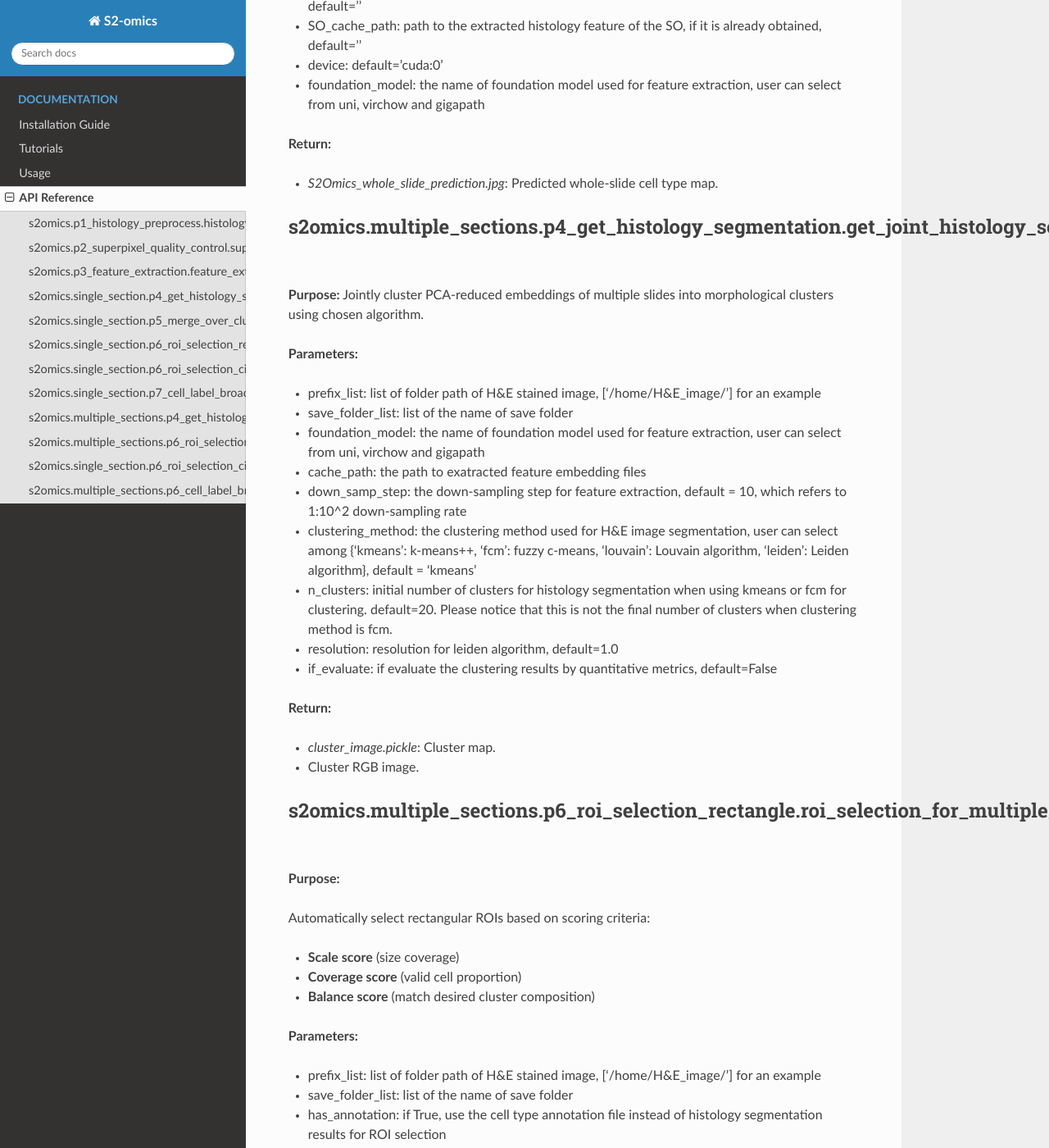
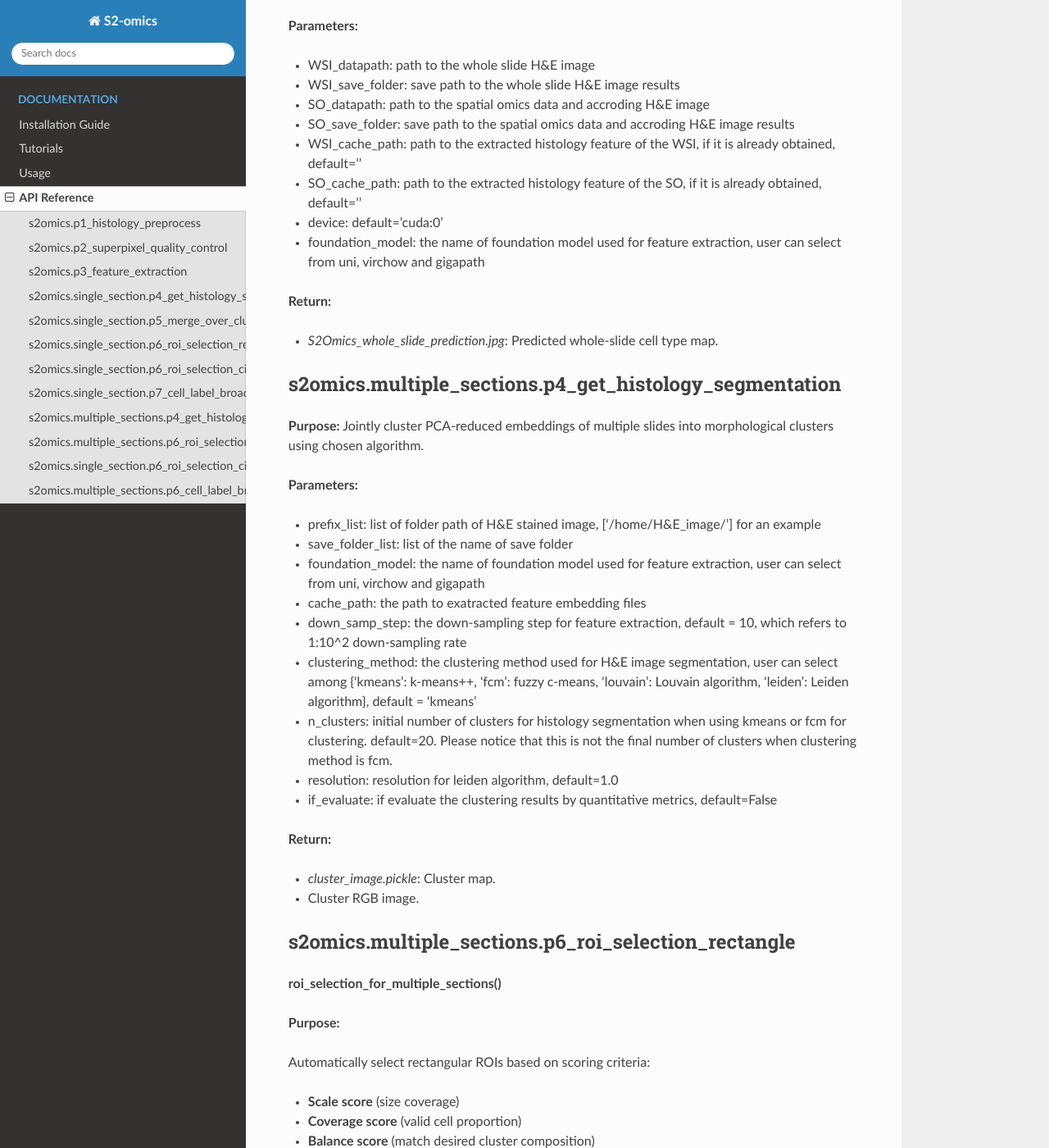
Before and after one commit to ddb-qiwang/S2Omics, a Sphinx documentation site: the page built from docs/source/api.rst, in a window 1280 px wide and 1400 px high, scrolled down 5484 px. Shown: the whole window at 82% size. Built offline with Sphinx 7.4.7 and the Read the Docs theme 3.1.0, drawn with Linux system fonts in a browser that asks for light colours; pages that are not in the unit, such as notebooks, are missing from menus; some of the changed text lies outside the part shown.

```diff
--- a/docs/source/api.rst
+++ b/docs/source/api.rst
@@ -5,8 +5,10 @@ Below are the main modules in the S2Omics pipeline, with purpose, CLI parameters
 and I/O descriptions. Autodoc will generate detailed function and class listings from docstrings.
 
 ----------------------------------------
-s2omics.p1_histology_preprocess.histology_preprocess
+s2omics.p1_histology_preprocess
 ----------------------------------------
+
+**histology_preprocess()**
 
 **Purpose:**
 
@@ -26,8 +28,10 @@ Scale and pad raw H&E stained images to a target resolution so that image dimens
 - `he.jpg`: scaled + padded image. Saved under prefix folder
 
 ----------------------------------------
-s2omics.p2_superpixel_quality_control.superpixel_quality_control
+s2omics.p2_superpixel_quality_control
 ----------------------------------------
+
+**superpixel_quality_control()**
 
 **Purpose:**
 
@@ -57,8 +61,10 @@ or with low structural quality, using density and texture analysis. The new vers
 - `mask-small.png`: binary mask, saved under HistoSweep_output folder
 
 ----------------------------------------
-s2omics.p3_feature_extraction.feature_extraction
+s2omics.p3_feature_extraction
 ----------------------------------------
+
+**feature_extraction()**
 
 **Purpose:**
 
@@ -87,8 +93,10 @@ Apply a foundation model (UNI / Virchow / GigaPath) to extract hierarchical feat
 - Hierarchical embeddings saved in multiple `.pickle` parts, saved under save_folder/pickle_files
 
 ----------------------------------------
-s2omics.single_section.p4_get_histology_segmentation.get_histology_segmentation
+s2omics.single_section.p4_get_histology_segmentation
 ----------------------------------------
+
+**get_histology_segmentation()**
 
 **Purpose:**
 Cluster PCA-reduced embeddings into morphological clusters using chosen algorithm.
@@ -120,8 +128,10 @@ Cluster PCA-reduced embeddings into morphological clusters using chosen algorith
 - Cluster RGB image.
 
 ----------------------------------------
-s2omics.single_section.p5_merge_over_clusters.merge_over_clusters
+s2omics.single_section.p5_merge_over_clusters
 ----------------------------------------
+
+**merge_over_clusters()**
 
 **Purpose:**
 
@@ -142,8 +152,10 @@ Merge morphological clusters with high similarity to target number using hierarc
 - Adjusted segmentation image.
 
 ----------------------------------------
-s2omics.single_section.p6_roi_selection_rectangle.roi_selection_for_single_section
+s2omics.single_section.p6_roi_selection_rectangle
 ----------------------------------------
+
+**roi_selection_for_single_section()**
 
 **Purpose:**
 
@@ -188,8 +200,10 @@ Automatically select rectangular ROIs based on scoring criteria:
 - `best_roi.pickle`: ROI details and score breakdown.
 
 ----------------------------------------
-s2omics.single_section.p6_roi_selection_circle.roi_selection_for_single_section
+s2omics.single_section.p6_roi_selection_circle
 ----------------------------------------
+
+**roi_selection_for_single_section()**
 
 **Purpose:**
 Same as rectangular ROI selection, but using circular geometry. Suitable for TMA core or circular ROI scans.
@@ -227,8 +241,10 @@ Same as rectangular ROI selection, but using circular geometry. Suitable for TMA
 - `best_roi.pickle`: ROI details and score breakdown.
 
 ----------------------------------------
-s2omics.single_section.p7_cell_label_broadcasting.label_broadcasting
+s2omics.single_section.p7_cell_label_broadcasting
 ----------------------------------------
+
+**label_broadcasting()**
 
 **Purpose:**
 
@@ -261,7 +277,7 @@ This function trains an Autoencoder-based classifier using ROI-scale spatial omi
 - `S2Omics_whole_slide_prediction.jpg`:  Predicted whole-slide cell type map.
 
 ----------------------------------------
-s2omics.multiple_sections.p4_get_histology_segmentation.get_joint_histology_segmentation
+s2omics.multiple_sections.p4_get_histology_segmentation
 ----------------------------------------
 
 **Purpose:**
@@ -294,8 +310,10 @@ Jointly cluster PCA-reduced embeddings of multiple slides into morphological clu
 - Cluster RGB image.
 
 ----------------------------------------
-s2omics.multiple_sections.p6_roi_selection_rectangle.roi_selection_for_multiple_sections
+s2omics.multiple_sections.p6_roi_selection_rectangle
 ----------------------------------------
+
+**roi_selection_for_multiple_sections()**
 
 **Purpose:**
 
@@ -340,8 +358,10 @@ Automatically select rectangular ROIs based on scoring criteria:
 - `best_roi.pickle`: ROI details and score breakdown.
 
 ----------------------------------------
-s2omics.single_section.p6_roi_selection_circle.roi_selection_for_multiple_sections
+s2omics.single_section.p6_roi_selection_circle
 ----------------------------------------
+
+**roi_selection_for_multiple_sections()**
 
 **Purpose:**
 Same as rectangular ROI selection, but using circular geometry. Suitable for TMA core or circular ROI scans.
@@ -379,8 +399,10 @@ Same as rectangular ROI selection, but using circular geometry. Suitable for TMA
 - `best_roi.pickle`: ROI details and score breakdown.
 
 ----------------------------------------
-s2omics.multiple_sections.p6_cell_label_broadcasting.label_broadcasting
+s2omics.multiple_sections.p6_cell_label_broadcasting
 ----------------------------------------
+
+**label_broadcasting()**
 
 **Purpose:**
 
```
